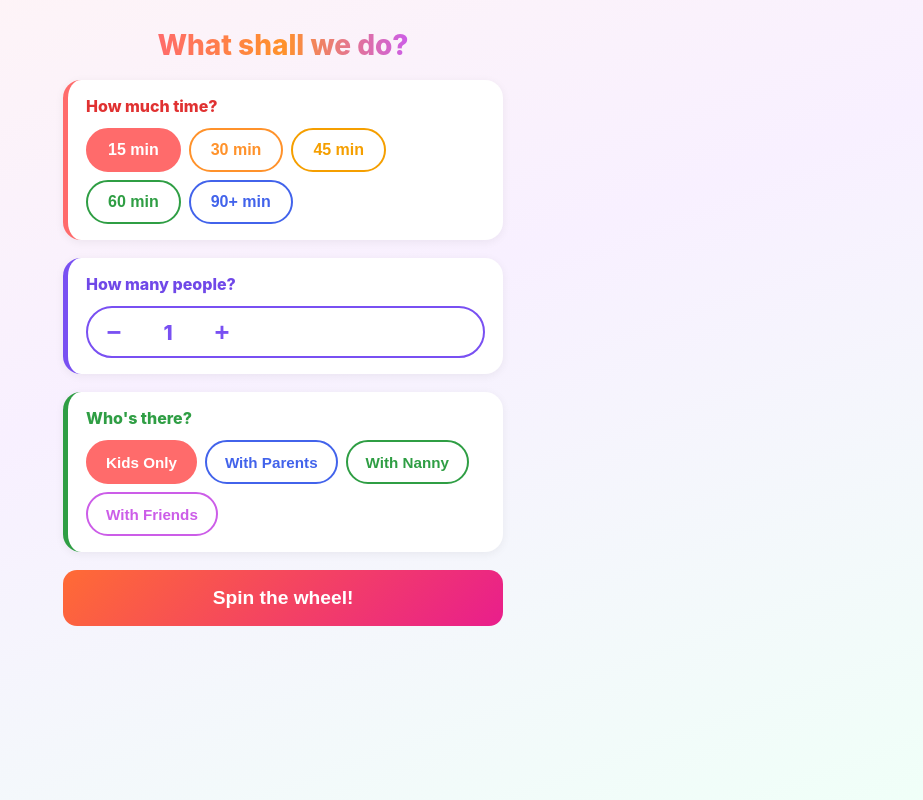
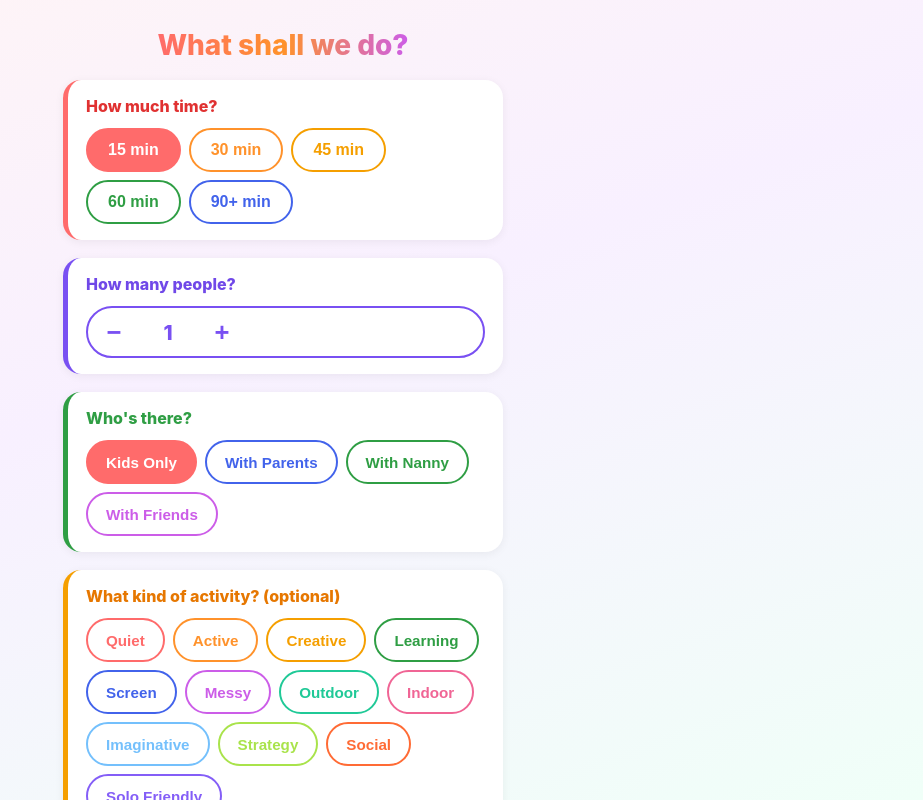
Before and after one commit to marcoi/family-activity-wheel, a plain HTML site: page index.html in a window 1280 px wide. Shown: the whole page, without its empty margins (357-1280 px from the left). Drawn offline with Linux system fonts and the light colour scheme.

Commit message:
kinds are back

```diff
--- a/app.js
+++ b/app.js
@@ -43,6 +43,7 @@ if (location.protocol === 'file:') {
 
 function init(data) {
   buildChips('who-chips', Object.keys(WHO_LABELS), WHO_LABELS, state.who);
+  buildChips('tag-chips', data._meta.tags, null, state.tags);
 
   // Pre-select 15 min
   document.querySelector('.time-btn[data-value="15"]').classList.add('selected');
--- a/index.html
+++ b/index.html
@@ -36,6 +36,11 @@
       <div class="field field--who">
         <label>Who's there?</label>
         <div class="chips" id="who-chips"></div>
+      </div>
+
+      <div class="field field--tags">
+        <label>What kind of activity? <span class="optional">(optional)</span></label>
+        <div class="chips" id="tag-chips"></div>
       </div>
 
       <button class="primary-btn" id="go-btn">Spin the wheel!</button>
--- a/styles.css
+++ b/styles.css
@@ -89,6 +89,23 @@ h2 {
 
 .field--who    { border-left-color: #2F9E44; }
 .field--who    > label { color: #2f9e44; }
+
+.field--tags   { border-left-color: #F59F00; }
+.field--tags   > label { color: #e67700; }
+
+/* Tag chip colours — cycle through a palette */
+#tag-chips .chip:nth-child(12n+1)  { --c: #FF6B6B; }
+#tag-chips .chip:nth-child(12n+2)  { --c: #FF922B; }
+#tag-chips .chip:nth-child(12n+3)  { --c: #F59F00; }
+#tag-chips .chip:nth-child(12n+4)  { --c: #2F9E44; }
+#tag-chips .chip:nth-child(12n+5)  { --c: #4263EB; }
+#tag-chips .chip:nth-child(12n+6)  { --c: #CC5DE8; }
+#tag-chips .chip:nth-child(12n+7)  { --c: #20C997; }
+#tag-chips .chip:nth-child(12n+8)  { --c: #F06595; }
+#tag-chips .chip:nth-child(12n+9)  { --c: #74C0FC; }
+#tag-chips .chip:nth-child(12n+10) { --c: #A9E34B; }
+#tag-chips .chip:nth-child(12n+11) { --c: #FF6B35; }
+#tag-chips .chip:nth-child(12n+12) { --c: #845EF7; }
 
 /* ── Time buttons ────────────────────────────────────────────────── */
 .time-buttons {
```
